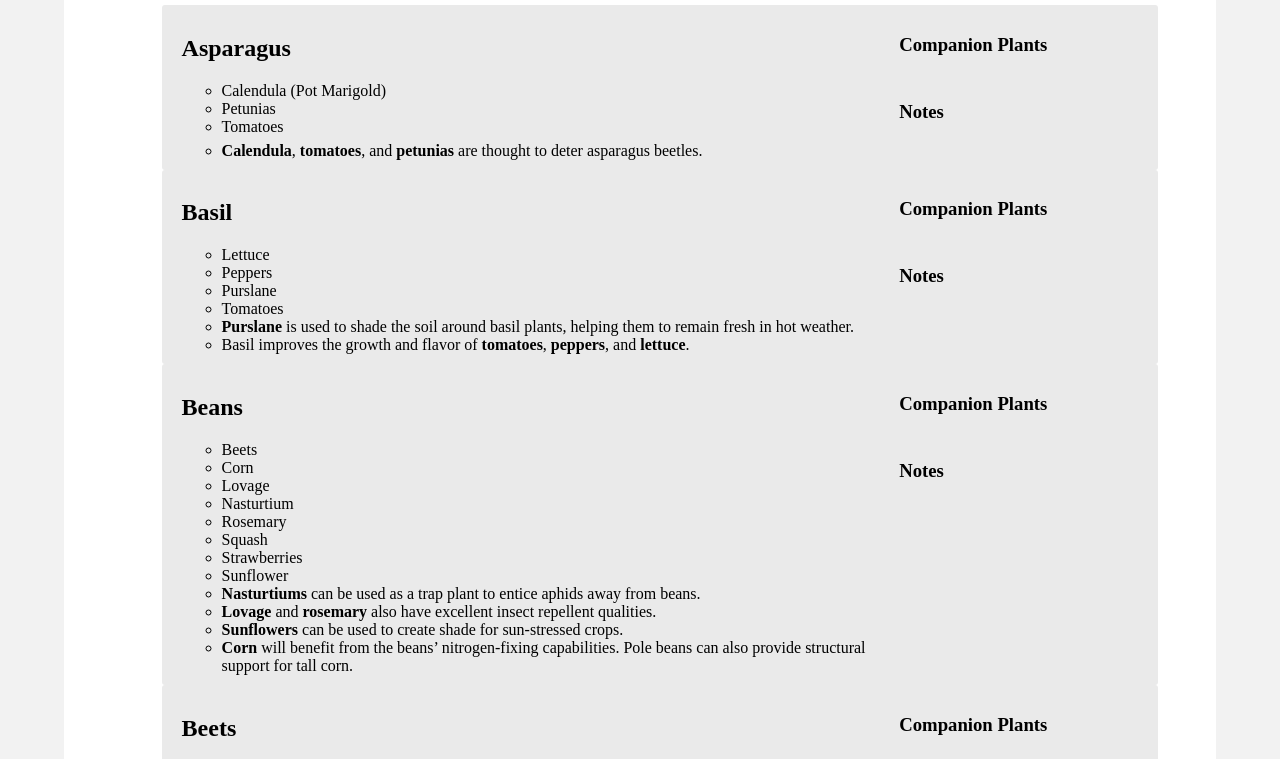
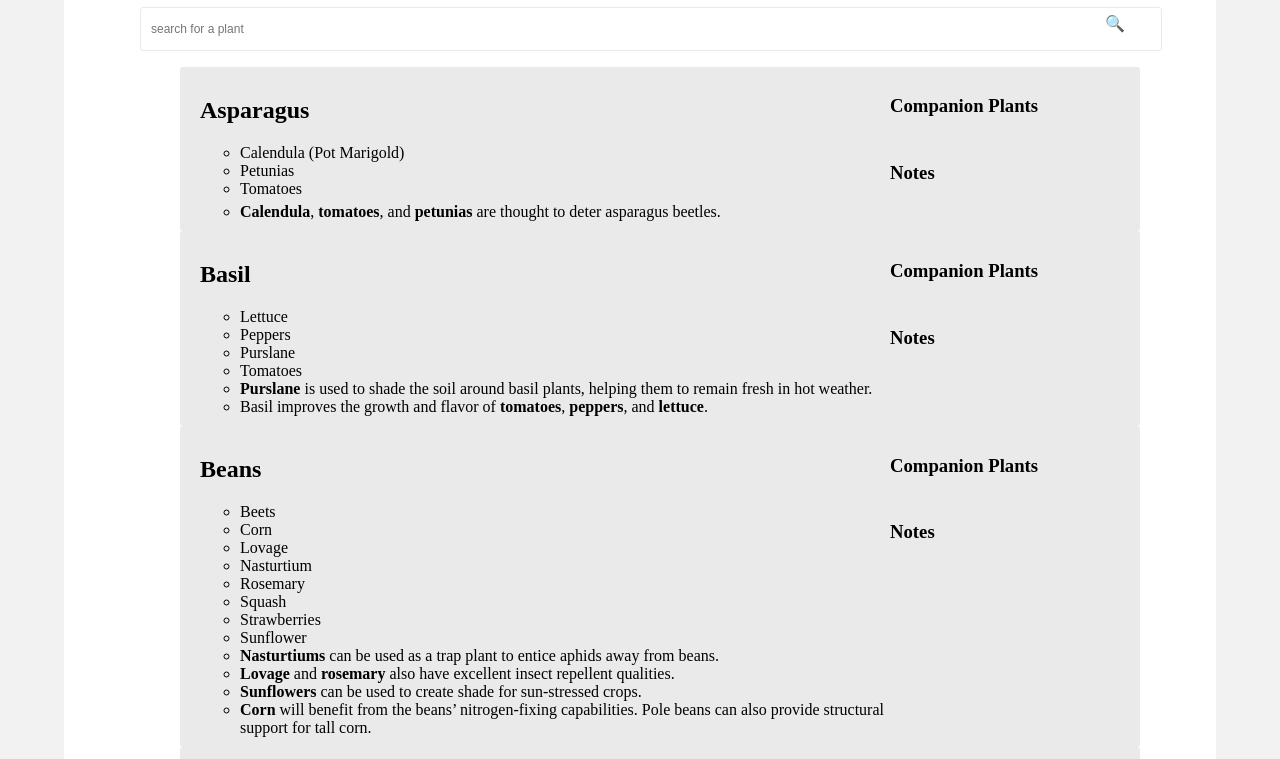
Before and after one commit to shaniceZaccardiRichey/GardenGuide, a plain HTML site: page companion-planting.html in a window 1280 px wide. Shown: the part 238-997 px from the top of the page. Drawn offline with Linux system fonts and the light colour scheme; a web font is replaced by a local one.

Commit message:
Adjusted comp planting styling

```diff
--- a/companion-planting.html
+++ b/companion-planting.html
@@ -40,7 +40,7 @@
 
   <h1>Companion Planting</h1>
 
-	<div class="container">
+	<div class="plantContainer">
             <h1>Companion Plants</h1>
             <div id="searchWrapper">
                 <input
--- a/css/companion-planting.css
+++ b/css/companion-planting.css
@@ -88,6 +88,13 @@ ul li:hover a {
 }
 
 /* Plants */
+.plantContainer {
+    padding: 40px;
+    margin: 0 auto;
+    max-width: 1000px;
+    text-align: center;
+}
+
 #plantList {
 	padding-inline-start: 0;
     display: grid;
@@ -102,9 +109,6 @@ ul li:hover a {
     padding: 10px 20px;
     display: grid;
     grid-template-columns: 3fr 1fr;
-    grid-template-areas:
-        'name image'
-        'house image';
     text-align: left;
 }
 
```
